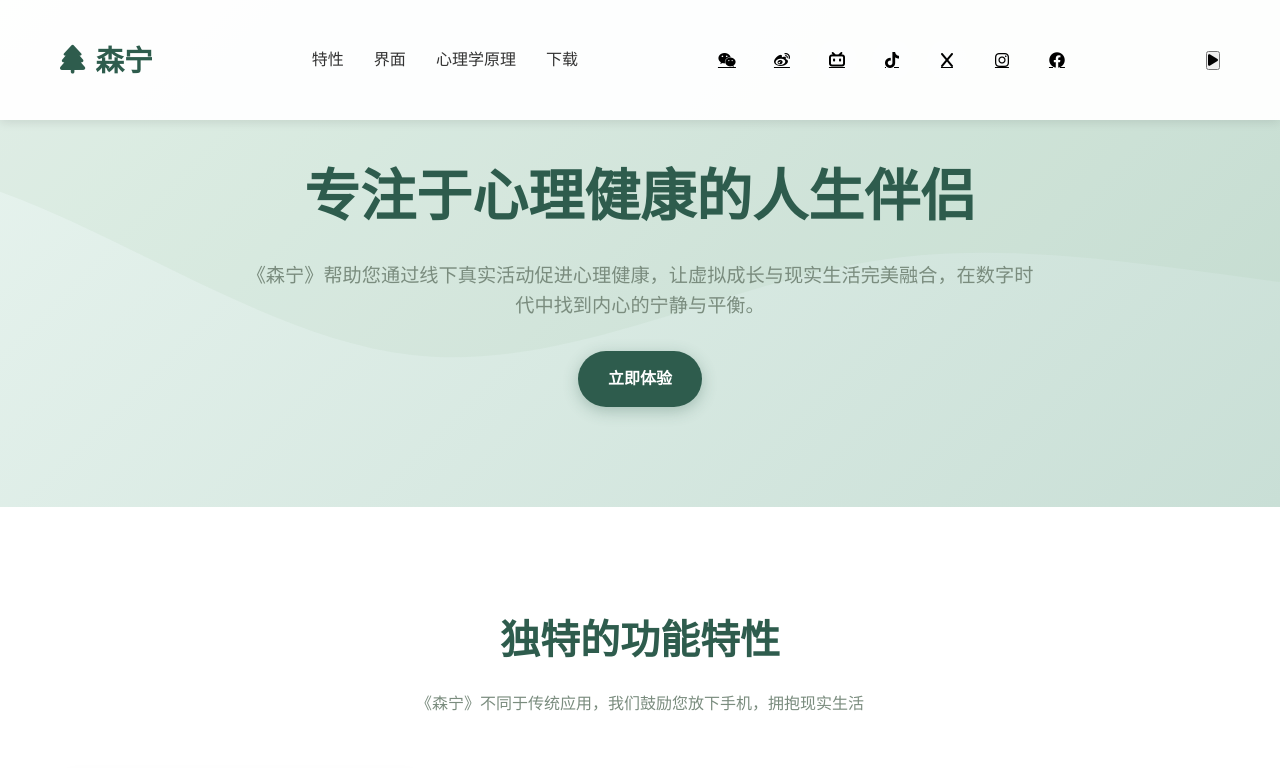
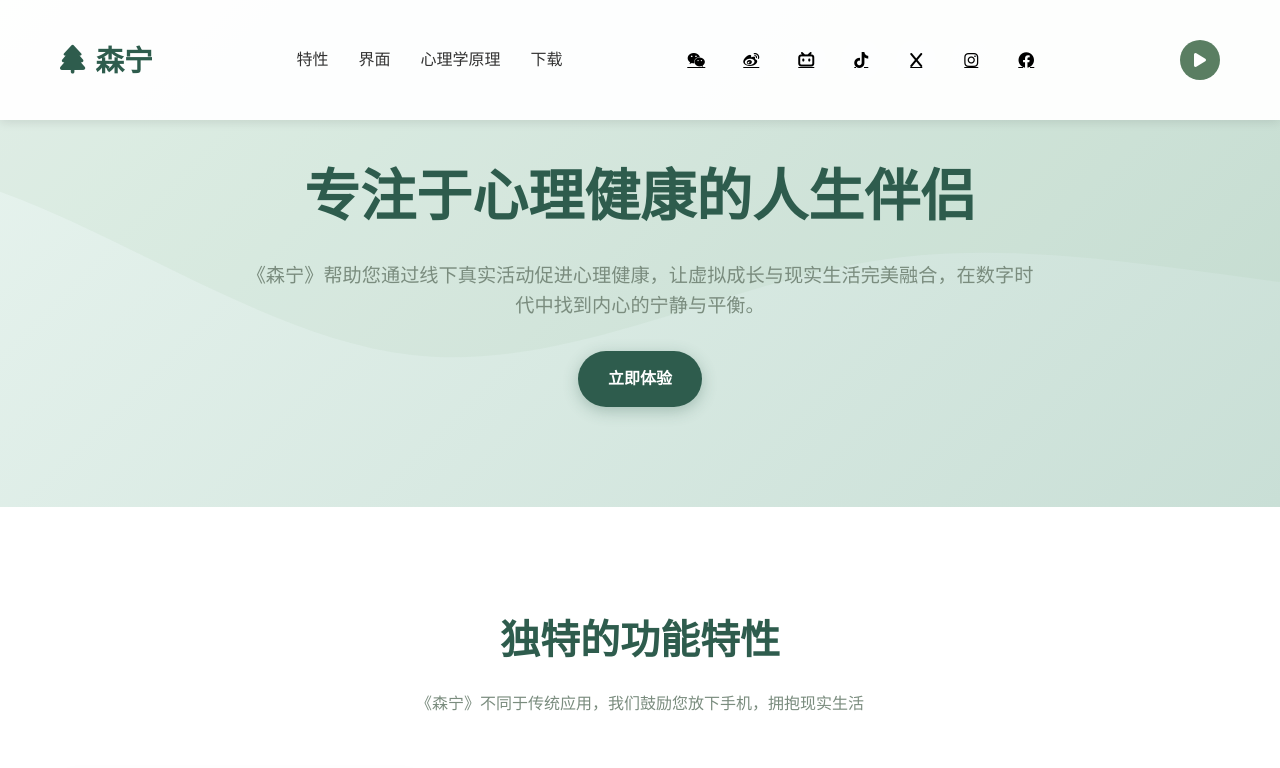
Before and after one commit to sen-ning/sen-ning.github.io, a plain HTML site: page index.html in a window 1280 px wide. Shown: the top 768 px of the page. Drawn offline with Linux system fonts and the light colour scheme.

Commit message:
Add files via upload

```diff
--- a/css/styles.css
+++ b/css/styles.css
@@ -66,6 +66,52 @@
 .nav-social-icons a:hover {
     background-color: var(--accent-color);
     transform: translateY(-3px);
+}
+
+.music-control {
+  position: relative;
+  margin-left: 20px; /* 与社交图标保持间距 */
+}
+
+#musicToggle {
+  width: 40px;
+  height: 40px;
+  border-radius: 50%;
+  border: none;
+  background-color: #5a7e62; /* 与品牌绿色呼应 */
+  color: white;
+  font-size: 16px;
+  cursor: pointer;
+  display: flex;
+  align-items: center;
+  justify-content: center;
+  transition: all 0.3s ease;
+}
+
+/* 播放状态动画：轻微旋转+呼吸效果 */
+#musicToggle.playing {
+  animation: pulse 2s infinite ease-in-out;
+}
+
+@keyframes pulse {
+  0% {
+    transform: scale(1);
+    box-shadow: 0 0 0 0 rgba(90, 126, 98, 0.4);
+  }
+  70% {
+    transform: scale(1.05);
+    box-shadow: 0 0 0 10px rgba(90, 126, 98, 0);
+  }
+  100% {
+    transform: scale(1);
+    box-shadow: 0 0 0 0 rgba(90, 126, 98, 0);
+  }
+}
+
+/* 悬停效果 */
+#musicToggle:hover {
+  transform: translateY(-2px);
+  background-color: #4a6b52; /* 深一点的绿色 */
 }
 
 .logo {
```
Lines whose indentation alone changed are shown as unchanged.
